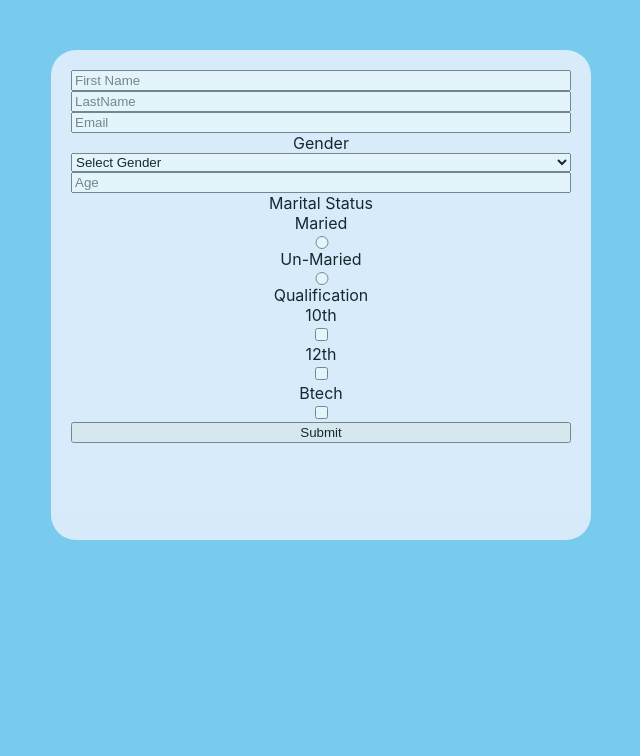
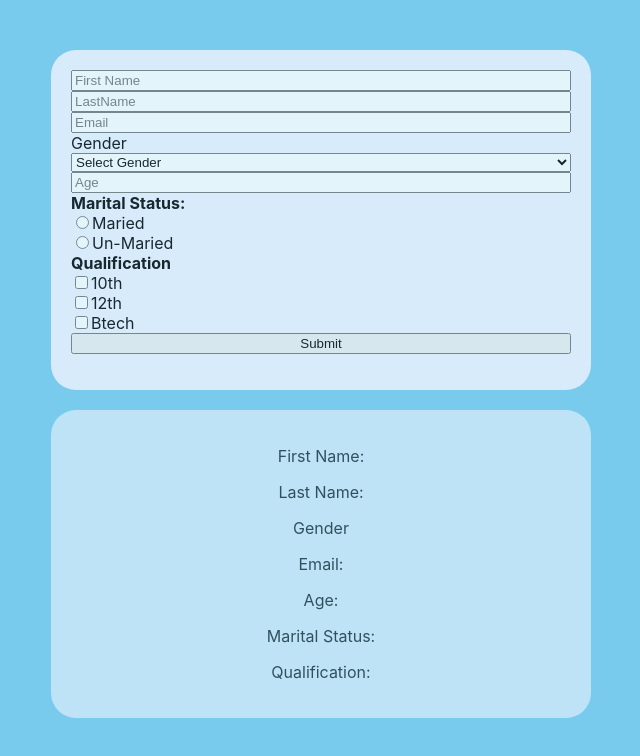
Before and after one commit to gkanishk/form, a React (Create React App) app: page / in a window 1280 px wide. Shown: the top 756 px of the page, without its empty margins (299-939 px from the left). Built offline with nearby package versions, Linux system fonts and the light colour scheme.

Commit message:
Styled stage 1

```diff
--- a/src/components/form.js
+++ b/src/components/form.js
@@ -14,31 +14,41 @@ function Form() {
 
     return (
         <div style={{textAlign:"center"}}>
-        <div style={{backgroundColor:"#EFF3FE",opacity:"80%",borderRadius:"25px",textAlign:"center",height:"450px",width:"500px",padding:"20px",marginLeft:"350px",marginTop:"50px"}}>
+        <div style={{backgroundColor:"#EFF3FE",opacity:"80%",borderRadius:"25px",textAlign:"center",height:"300px",width:"500px",padding:"20px",marginLeft:"350px",marginTop:"50px"}}>
             <form onSubmit={handleSubmit(onSubmit)}>
                 <div style={{display:'flex',flexDirection:'column',width:'500px',textAlign:'center'}}>
                 <input type='text' name='first' placeholder='First Name' ref={register}/>
                 <input type='text' name='last' placeholder='LastName' ref={register}/>
                 <input type='email' name='email' placeholder='Email' ref={register}/>
-                <label>Gender</label>
+                <label style={{textAlign:'start'}}>Gender</label>
                 <select name='gender'ref={register}>
                     <option value=''>Select Gender</option>
                     <option value='Male'>Male</option>
                     <option value='Female'>Female</option>
                 </select>
                 <input type='number' name='age' placeholder='Age' ref={register}/>
-                <label>Marital Status</label>
+                <label style={{textAlign:'start',fontWeight:'700'}}>Marital Status:</label>
+                <div style={{textAlign:'start'}}>
+                <input type='radio' id='Maried' name='status' value='maried'ref={register}/>
                 <label htmlFor='maried'>Maried</label>
-                <input type='radio' id='Maried' name='status' value='maried'ref={register}/>
+                </div>
+                <div style={{textAlign:'start'}}>
+                <input type='radio' id='unmaried' name='status' value='unmaried'ref={register}/>
                 <label htmlFor='unmaried'>Un-Maried</label>
-                <input type='radio' id='unmaried' name='status' value='unmaried'ref={register}/>
-                <label>Qualification</label>
+                </div>
+                <label style={{textAlign:'start',fontWeight:'700'}}>Qualification</label>
+                <div style={{textAlign:'start'}}>
+                <input type='checkbox' id='ten' name='qualify' value='ten'ref={register}/>
                 <label htmlFor='ten'>10th</label>
-                <input type='checkbox' id='ten' name='qualify' value='ten'ref={register}/>
+                </div>
+                <div style={{textAlign:'start'}}>
+                <input type='checkbox' id='twelve' name='qualify' value='twelve'ref={register}/>
                 <label htmlFor='twelve'>12th</label>
-                <input type='checkbox' id='twelve' name='qualify' value='twelve'ref={register}/>
+                </div>
+                <div style={{textAlign:'start'}}>
+                <input type='checkbox' id='btech' name='qualify' value='btech'ref={register}/>
                 <label htmlFor='btech'>Btech</label>
-                <input type='checkbox' id='btech' name='qualify' value='btech'ref={register}/>
+                </div>
                 <button type='submit'>Submit</button>
                 </div>
             </form>
--- a/src/components/showData.js
+++ b/src/components/showData.js
@@ -2,14 +2,14 @@ import React from 'react'
 
 function Showdata(props) {
     return (
-        <div>
-            <p>{props.data.first}</p>
-            <p>{props.data.last}</p>
-            <p>{props.data.gender}</p>
-            <p>{props.data.email}</p>
-            <p>{props.data.age}</p>
-            <p>{props.data.status}</p>
-            <p>{props.data.qualify}</p>
+        <div style={{backgroundColor:'#EFF3FE',opacity:'60%',width:'500px',marginLeft:'350px',padding:'20px',marginTop:'20px',borderRadius:'25px'}}>
+            <p>First Name: {props.data.first}</p>
+            <p>Last Name: {props.data.last}</p>
+            <p>Gender {props.data.gender}</p>
+            <p>Email: {props.data.email}</p>
+            <p>Age: {props.data.age}</p>
+            <p>Marital Status: {props.data.status}</p>
+            <p>Qualification:{props.data.qualify}</p>
         </div>
     )
 }
```
